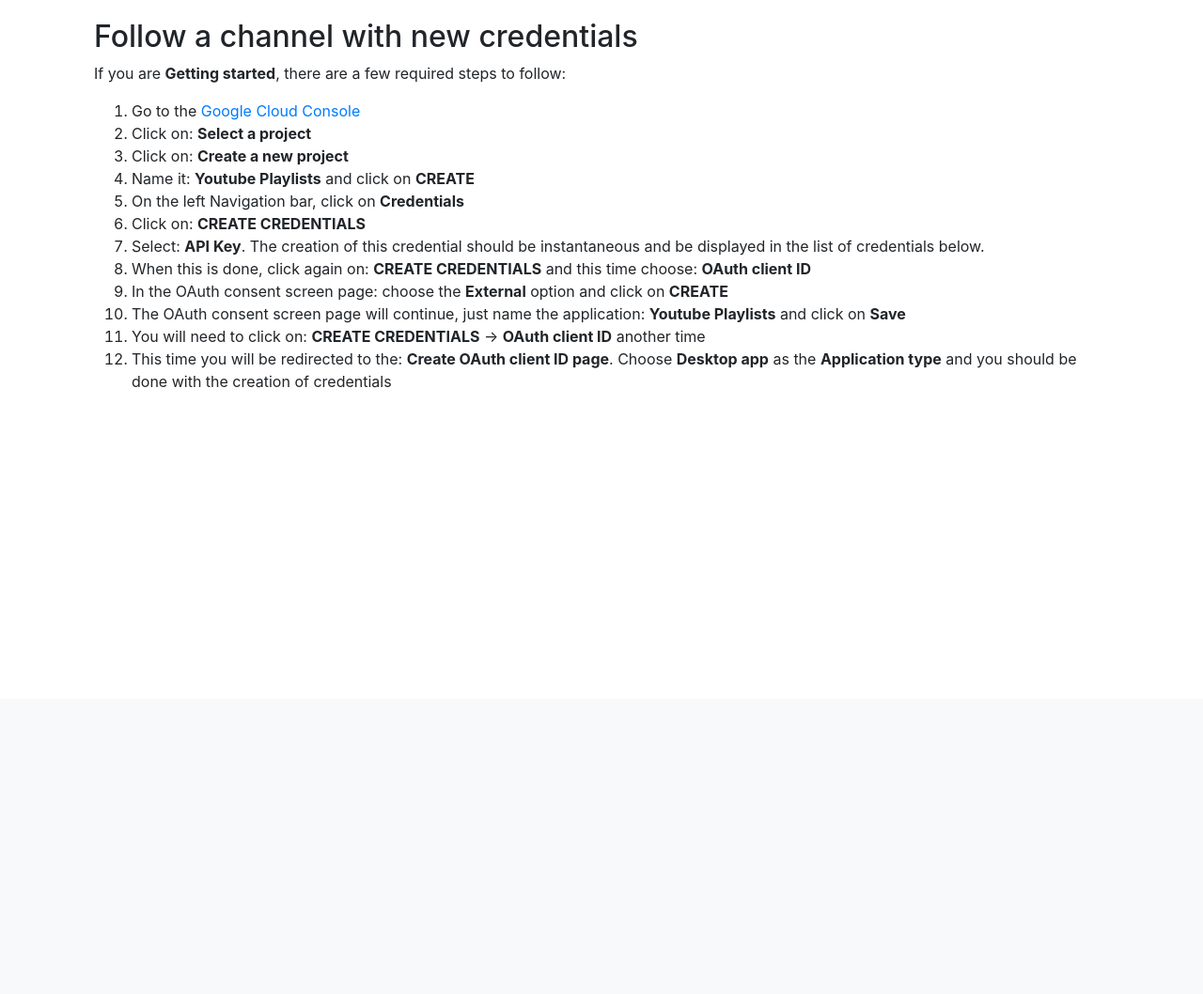
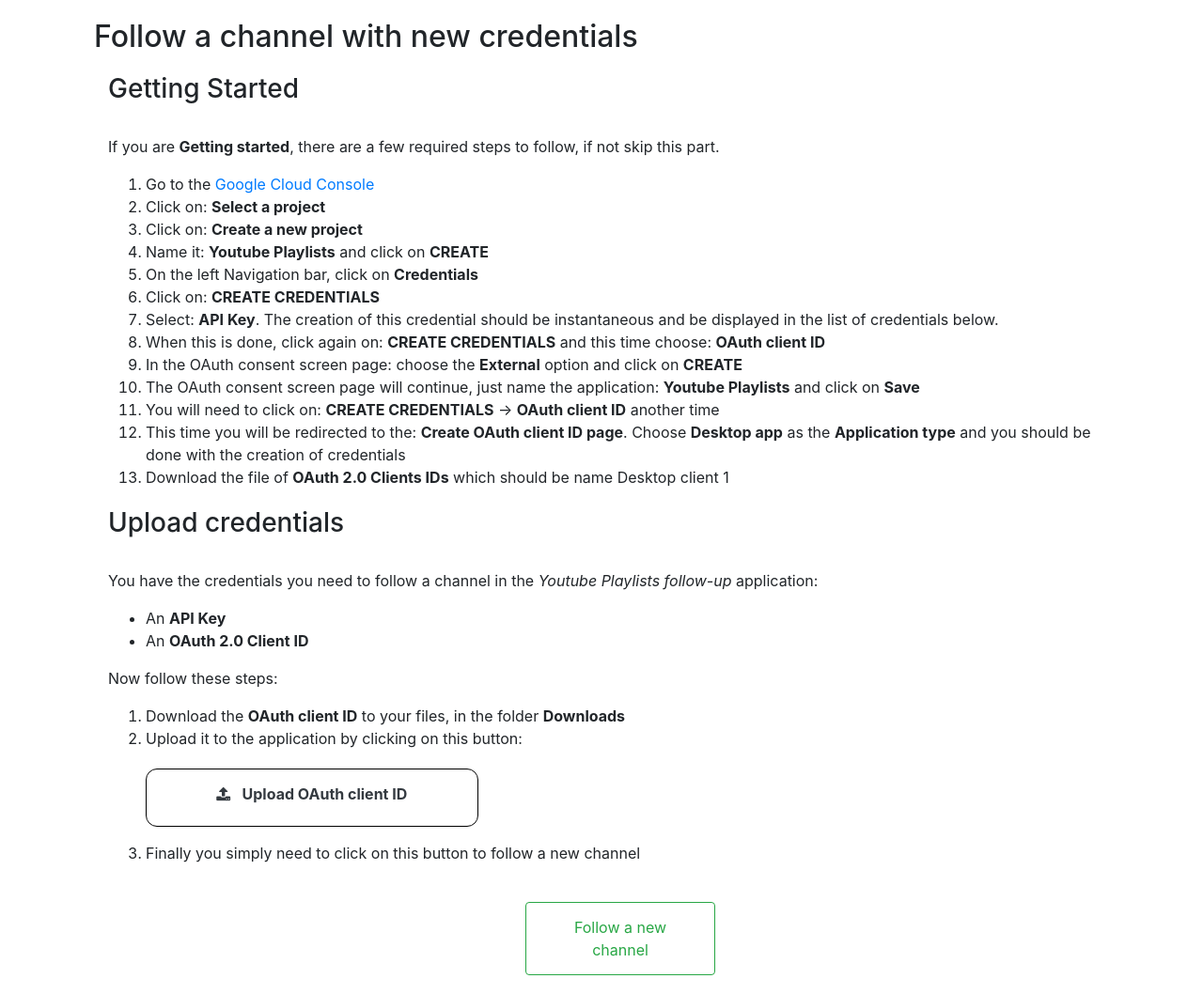
Before and after one commit to lohiermichael/youtube-playlists-follow-up, a Flask app: page /channels/new/new_credentials in a window 1280 px wide. Shown: the part 56-1114 px from the top of the page at 94% size. Before the commit the page ends 469 px from the top, so only its background shows below. Run offline with Flask 2, Linux system fonts and the light colour scheme; some libraries are stand-ins or nearby versions.

Commit message:
Make the list of steps for new credentials

```diff
--- a/templates/base.html
+++ b/templates/base.html
@@ -39,6 +39,18 @@
             border-radius: 12px;
             padding: 20px;
             margin: 20px 0 20px;
+        }
+
+        #newChannel {
+            display: block;
+            width: 20%;
+            margin: 0 auto;
+            padding: 14px 28px;
+            font-size: 16px;
+            cursor: pointer;
+            text-align: center;
+            margin-top: 40px;
+
         }
     </style>
 </head>
--- a/templates/channels/new/new_credentials.html
+++ b/templates/channels/new/new_credentials.html
@@ -1,8 +1,32 @@
 {% extends 'base.html' %}
 {% block content %}
+
+<style>
+    label {
+        cursor: pointer;
+        /* Style as you please, it will become the visible UI component. */
+    }
+
+    #credentialsFile {
+        opacity: 0;
+        position: absolute;
+    }
+
+    #uploadButton {
+        display: block;
+        width: 35%;
+        padding: 14px 28px;
+        cursor: pointer;
+        text-align: center;
+
+    }
+</style>
 <div class="container">
     <h2>Follow a channel with new credentials</h2>
-    <p>If you are <b>Getting started</b>, there are a few required steps to follow:</p>
+    <div class="container stepsGettingStarted">
+        <h3>Getting Started</h3>
+        <br>
+        <p>If you are <b>Getting started</b>, there are a few required steps to follow, if not skip this part.</p>
         <ol>
             <li>Go to the <a href="https://console.developers.google.com/">Google Cloud Console</a></li>
             <li>Click on: <b>Select a project</b></li>
@@ -10,16 +34,66 @@
             <li>Name it: <b>Youtube Playlists</b> and click on <b>CREATE</b></li>
             <li>On the left Navigation bar, click on <b>Credentials</b></li>
             <li>Click on: <b>CREATE CREDENTIALS</b></li>
-        <li>Select: <b>API Key</b>. The creation of this credential should be instantaneous and be displayed in the list
+            <li>Select: <b>API Key</b>. The creation of this credential should be instantaneous and be displayed in the
+                list
                 of credentials below.</li>
-        <li>When this is done, click again on: <b>CREATE CREDENTIALS</b> and this time choose: <b>OAuth client ID</b>
+            <li>When this is done, click again on: <b>CREATE CREDENTIALS</b> and this time choose: <b>OAuth client
+                    ID</b>
             </li>
             <li>In the OAuth consent screen page: choose the <b>External</b> option and click on <b>CREATE</b></li>
-        <li>The OAuth consent screen page will continue, just name the application: <b>Youtube Playlists</b> and click
+            <li>The OAuth consent screen page will continue, just name the application: <b>Youtube Playlists</b> and
+                click
                 on <b>Save</b></li>
             <li>You will need to click on: <b>CREATE CREDENTIALS</b> -> <b>OAuth client ID</b> another time</li>
-        <li>This time you will be redirected to the: <b>Create OAuth client ID page</b>. Choose <b>Desktop app</b> as
-            the <b>Application type</b> and you should be done with the creation of credentials</li>
+            <li>This time you will be redirected to the: <b>Create OAuth client ID page</b>. Choose <b>Desktop app</b>
+                as the <b>Application type</b> and you should be done with the creation of credentials</li>
+            <li>Download the file of <b>OAuth 2.0 Clients IDs</b> which should be name Desktop client 1</li>
         </ol>
     </div>
+    <div class="container uploadCredentials">
+        <h3>Upload credentials</h3>
+        <br>
+        <p>You have the credentials you need to follow a channel in the <em>Youtube Playlists follow-up</em>
+            application:</p>
+        <ul>
+            <li>An <b>API Key</b></li>
+            <li>An <b>OAuth 2.0 Client ID</b></li>
+        </ul>
+
+        <p>Now follow these steps:</p>
+        <ol>
+            <li>Download the <b>OAuth client ID</b> to your files, in the folder <b>Downloads</b></li>
+            <li>
+                <p>Upload it to the application by clicking on this button:</p>
+                <div id="uploadButton" class="boarded btn btn-block btn-outline-dark mb-3">
+                    <label id="credentialsLabel" for="credentialsFile">
+                        <i class="fa fa-upload mr-2"></i>
+                        <b id="textLabel">Upload OAuth client ID</b>
+
+                    </label>
+                    <input type="file" name="credentialsFile" id="credentialsFile">
+
+                </div>
+            </li>
+            <li>
+                <p>Finally you simply need to click on this button to follow a new channel</p>
+                <button id="newChannel" class="btn btn-block btn-outline-success">Follow a new channel</button>
+            </li>
+        </ol>
+    </div>
+</div>
+
 {% endblock %}
+
+{% block script %}
+<script>
+    labelCredentials = document.getElementById("textLabel");
+    console.log(labelCredentials);
+    inputCredentialsFile = document.getElementById("credentialsFile");
+    inputCredentialsFile.onchange = function (e) {
+        if (labelCredentials.textContent === "Upload OAuth client ID") {
+            labelCredentials.textContent = "File uploaded"
+        }
+    }
+</script>
+{% endblock %}
```
Also changed, not shown: templates/channels/new/old_channel_credentials.html (+9 -13 lines). Lines whose indentation alone changed are shown as unchanged.
